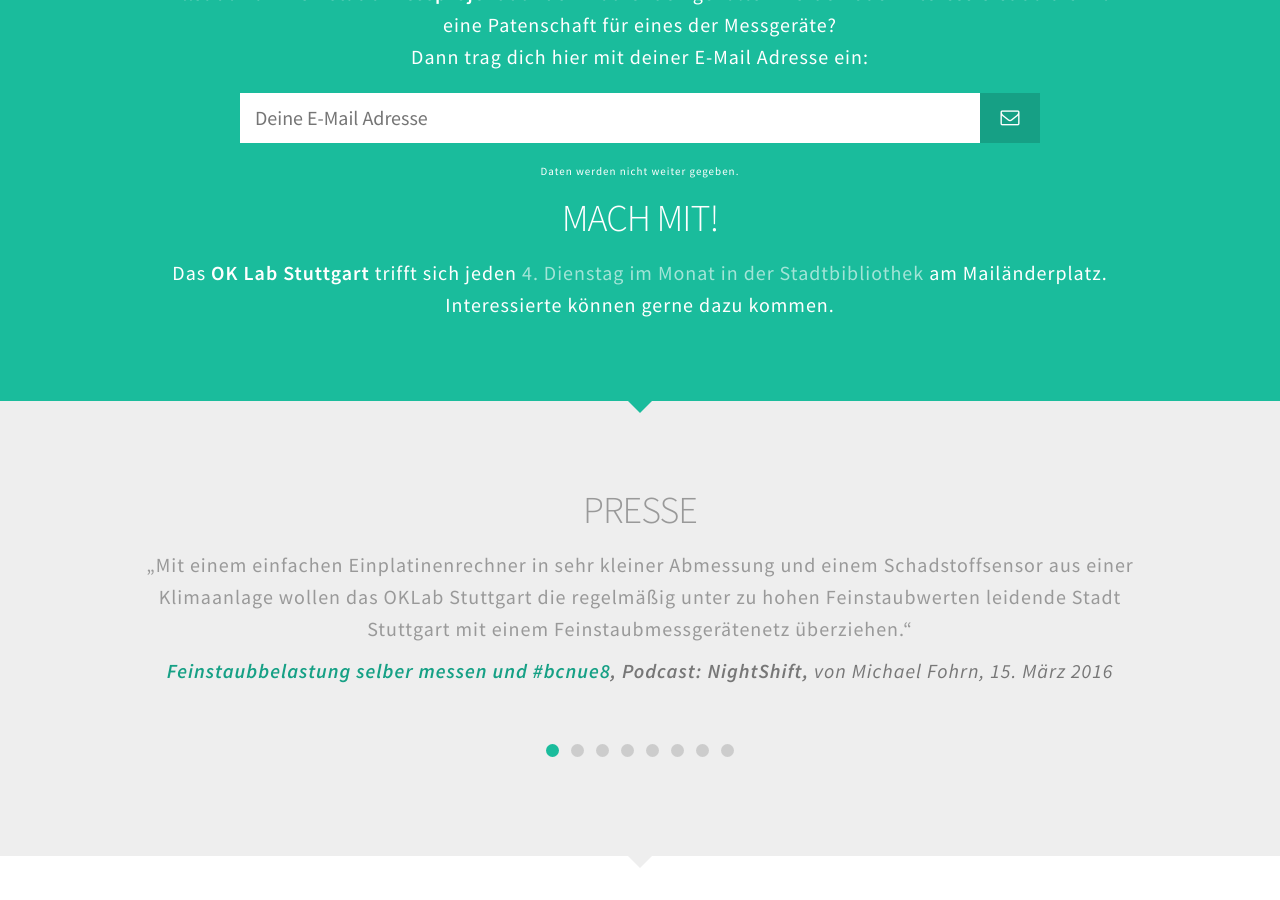
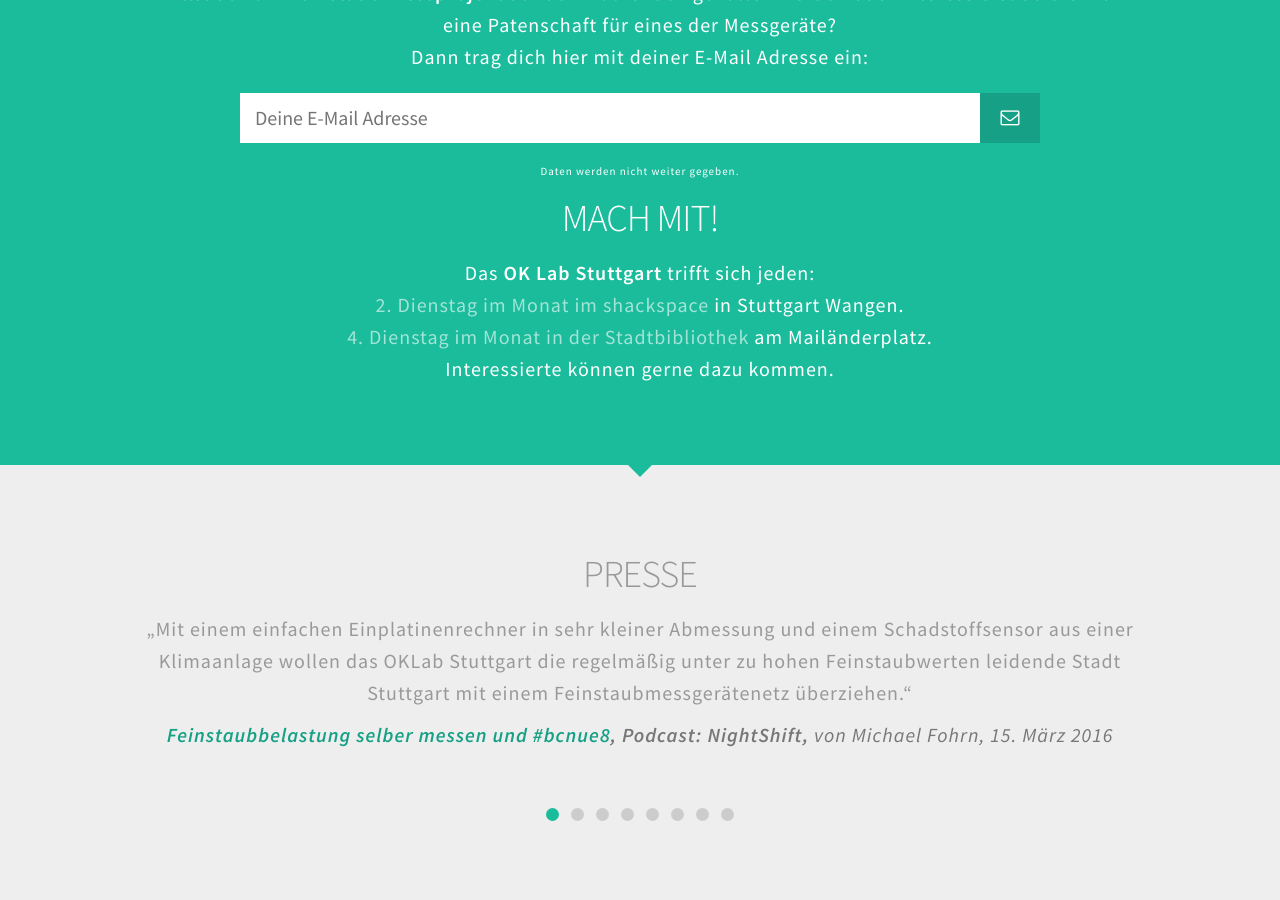
Before and after one commit to opendata-stuttgart/luftdaten.info, a Jekyll site: the page built from index.html, in a window 1280 px wide and 900 px high, scrolled down 1463 px. Built offline with Jekyll 4.4.1, drawn with Linux system fonts in a browser that asks for light colours.

Commit message:
Update index.html

```diff
--- a/index.html
+++ b/index.html
@@ -59,7 +59,10 @@
     <p class="author-2">Daten werden nicht weiter gegeben.</p>
 
     <h2>Mach mit!</h2>
-    <p>Das <strong>OK Lab Stuttgart</strong> trifft sich jeden <a href="http://www.meetup.com/OK-Lab-Stuttgart-Meet-Up/" target="_blank">4. Dienstag im Monat in der Stadtbibliothek</a> am Mailänderplatz. Interessierte können gerne dazu kommen.</p>
+    <p>Das <strong>OK Lab Stuttgart</strong> trifft sich jeden:<br />
+    <a href="http://www.meetup.com/OK-Lab-Stuttgart-Meet-Up/" target="_blank">2. Dienstag im Monat im shackspace</a> in Stuttgart Wangen.<br />
+    <a href="http://www.meetup.com/OK-Lab-Stuttgart-Meet-Up/" target="_blank">4. Dienstag im Monat in der Stadtbibliothek</a> am Mailänderplatz.<br />
+    Interessierte können gerne dazu kommen.</p>
   </div>
 </div>
 
```
